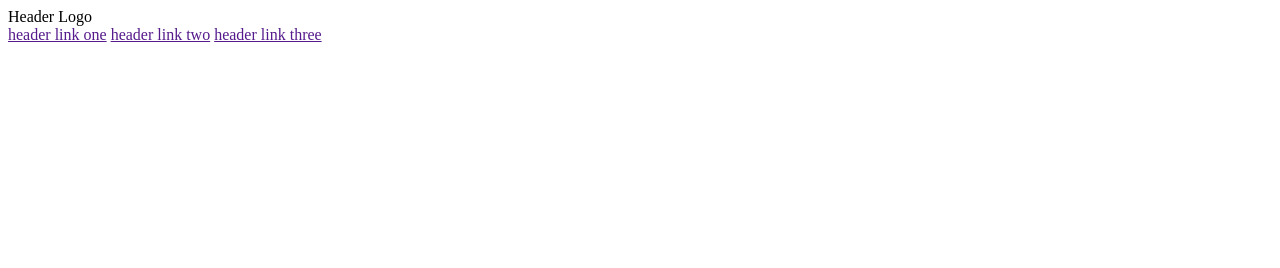
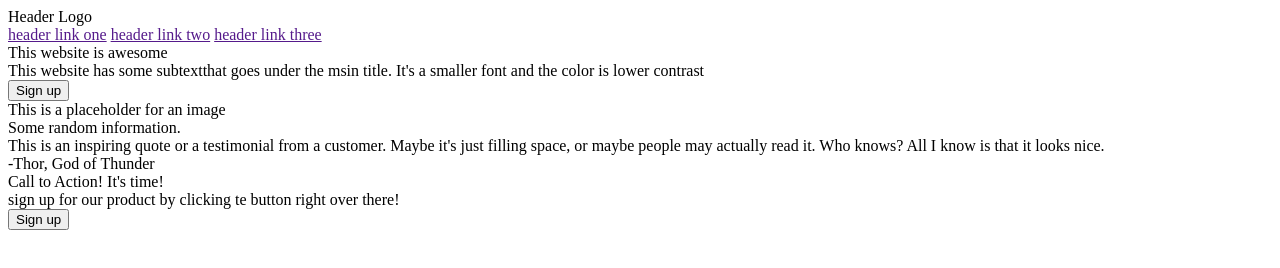
Before and after one commit to LazyPanda72/landing_page, a plain HTML site: page index.html in a window 1280 px wide. Drawn offline with Linux system fonts and the light colour scheme.

Commit message:
done with html basic framework

```diff
--- a/index.html
+++ b/index.html
@@ -16,5 +16,38 @@
             </div>
         </div>
     </div>
+    <div class="container">
+        <div class="hero">
+            <div class="hero-text">
+                <div class="hero-title">This website is awesome</div>
+                <div class="hero-p">This website has some subtextthat goes under the msin title. It's a smaller font and the color is lower contrast</div>
+                <div class="hero-button"><button>Sign up</button></div>
+            </div>
+            <div class="hero-placeholder">This is a placeholder for an image</div>
+        </div>
+        <div class="info">
+            <div class="info-title">Some random information.</div>
+            <div class="info-cards">
+                <div class="cards"></div>
+                <div class="cards-info"></div>
+                <div class="cards"></div>
+                <div class="cards-info"></div>
+                <div class="cards"></div>
+                <div class="cards-info"></div>
+                <div class="cards"></div>
+                <div class="cards-info"></div>
+            </div>
+    </div>
+    <div class="quote">
+        <div class="quote-actual">This is an inspiring quote or a testimonial from a customer. Maybe it's just filling space, or maybe people may actually read it. Who knows? All I know is that it looks nice.</div>
+        <div class="quote-quoter">-Thor, God of Thunder</div>
+    </div>
+    <div class="coa">
+        <div class="coa-left">
+            <div class="coa-title">Call to Action! It's time!</div>
+            <div class="coa-text">sign up for our product by clicking te button right over there!</div>
+        </div>
+        <div class="coa-right"><button>Sign up</button></div>
+    </div>
 </body>
 </html>
```
